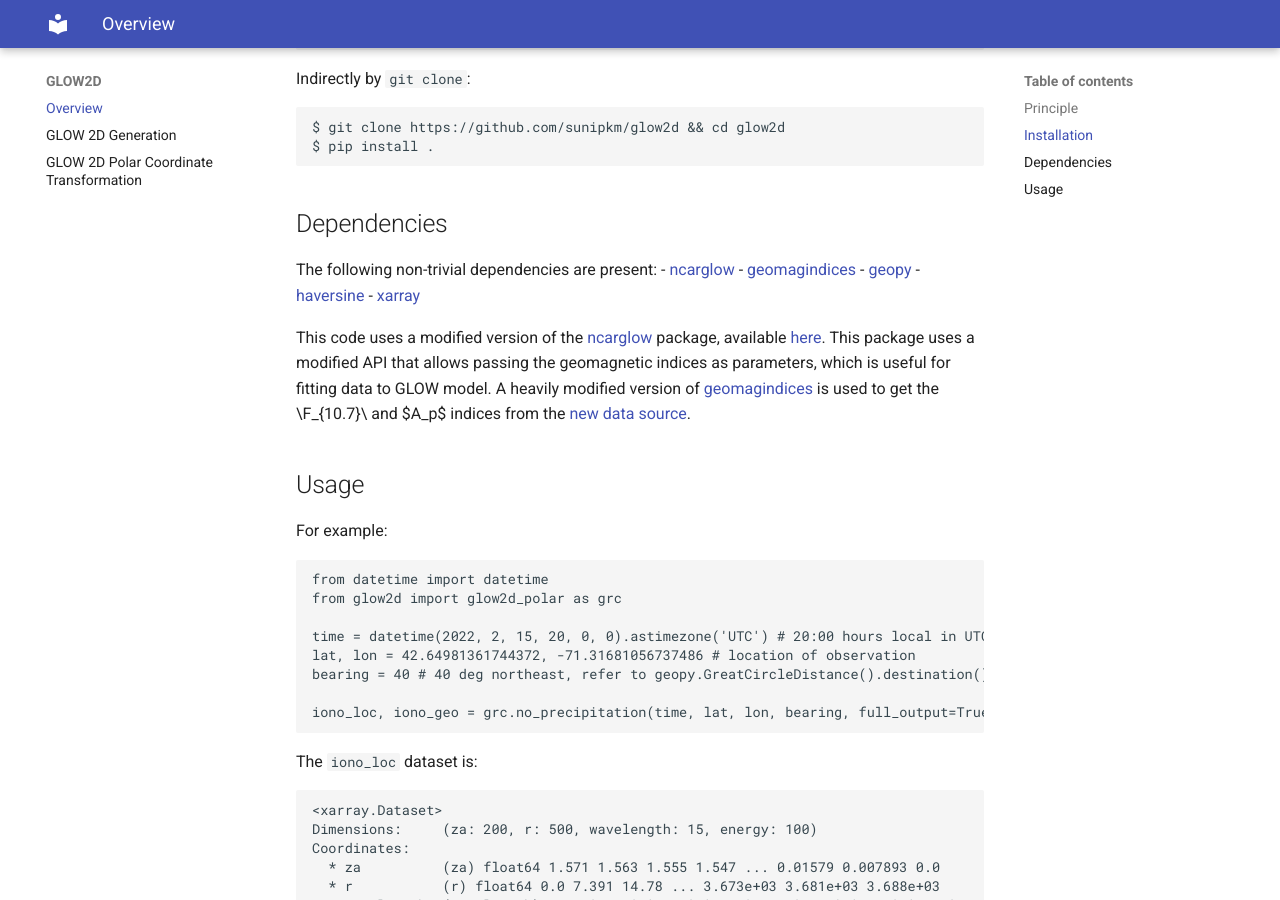
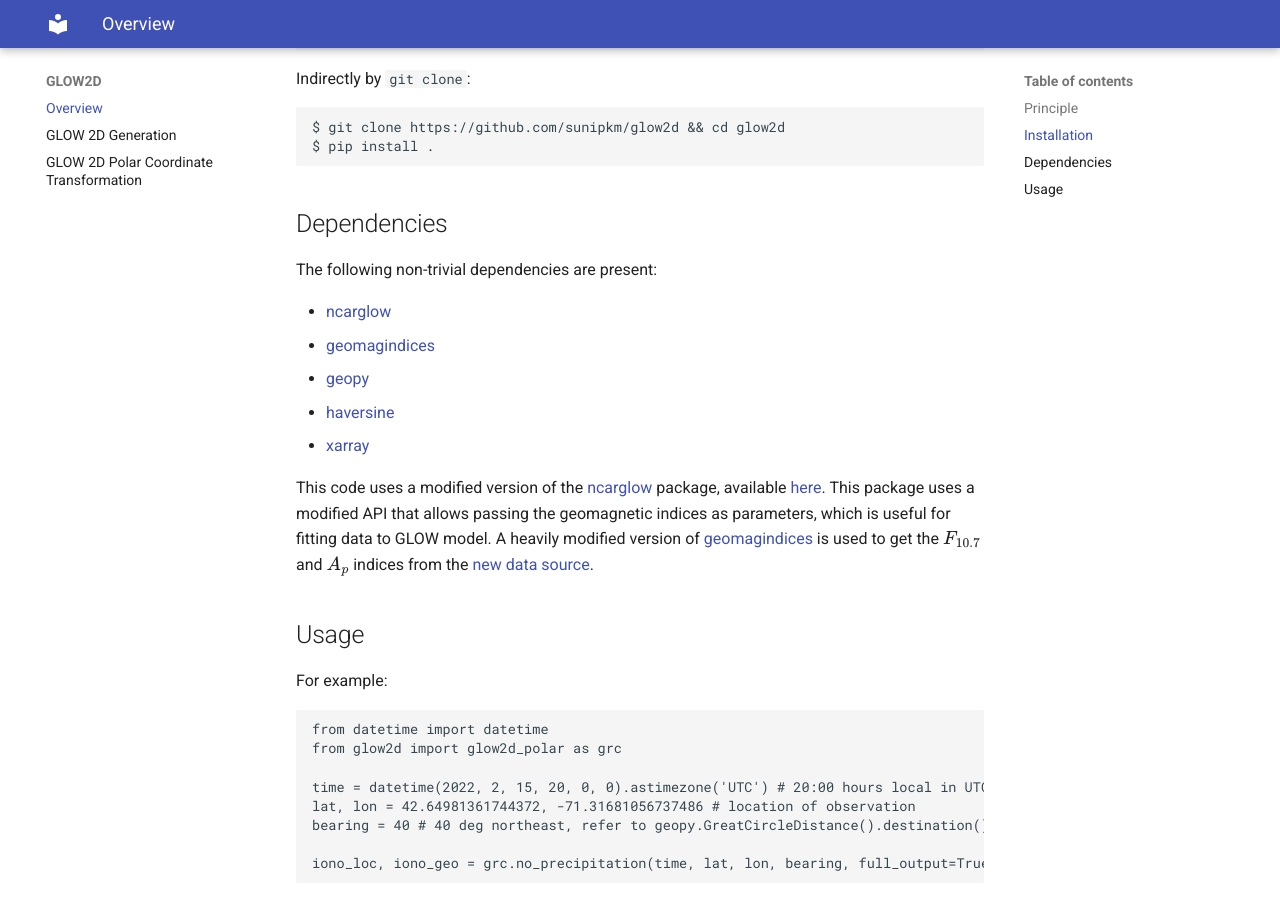
Before and after one commit to sunipkm/glow2d, an MkDocs documentation site: the page built from docs/index.md, in a window 1280 px wide and 900 px high, scrolled down 1893 px. Built offline with MkDocs 1.6.1 and Material for MkDocs 9.7.7, drawn with Linux system fonts in a browser that asks for light colours; formulas are drawn with MathJax 3; some of the changed text lies outside the part shown.

Commit message:
Fixed typos in doc

```diff
--- a/docs/index.md
+++ b/docs/index.md
@@ -3,7 +3,7 @@
 This package builds off of the GLobal airglOW model. The GLOW model is evaluated on an altitude grid at a location. For non-zenith observation geometries, the model requires evaluation at multiple points along the line of sight. The `glow2d` library wraps the `ncarglow.no_precipitation()` function to generate the output on a 2D grid in a geocentric (GEO) coordinate system and in a local (ZA, R) coordinate system.
 
 ## Principle
-GLOW model is evaluated at one geolocation (latitude, longitude) at a given time. Assuming spherical geometry, for a given bearing, the GLOW model can be evaluated at different geolocations at a given time in a geocentric coordinate system \((R, \theta, \phi)\). The local polar coordinate system, defined at the starting location as \(r, \zeta, \phi\), is related to the geocentric coordinate system through the equations:
+GLOW model is evaluated at one geolocation (latitude, longitude) at a given time. Assuming spherical geometry, for a given bearing, the GLOW model can be evaluated at different geolocations at a given time in a geocentric coordinate system \((R, \theta, \phi)\). The local polar coordinate system, defined at the starting location as \((r, \zeta, \phi)\), is related to the geocentric coordinate system through the equations:
 $$
     r = \sqrt{(R\cos{\theta} - R_0)^2 + R^2\sin^2{\theta}}, \\
     \zeta = \arctan{\frac{R\sin\theta}{R\cos\theta - R_0}},\\
@@ -27,7 +27,7 @@
                         \frac{\partial \zeta}{\partial R} & \frac{\partial \zeta}{\partial \theta} \end{array}\right|
             = \frac{R}{r^3}\left(R^2 + R_0^2 - 2 R R_0 \cos{\theta}\right).
 $$
-The determinant is evaluated at a position \((R, \theta, \phi\). Note, that the determinant does not depend on \(\phi\), i.e. the geometry is azimuthally symmetric, and \(r\) is known given \(R, \theta\).
+The determinant is evaluated at a position \((R, \theta, \phi)\). Note, that the determinant does not depend on \(\phi\), i.e. the geometry is azimuthally symmetric, and \(r\) is known given \(R, \theta\).
 
 GLOW model is executed in the \(R, \theta~(,~\phi)\) coordinate system on a uniform grid. The non-linearity of the coordinate transformation from \(R, \theta~(,~\phi)\) to \(r, \zeta~(,~\phi)\) results in a non-uniform grid in \(r, \zeta\) coordinates for points in \(R, \theta\) coordinates. An interpolation is performed to an uniform grid in \(r, \zeta\) coordinates, followed by a normalization by \(\left|J_{Rr}\right|\) for density outputs, such as the volume emission rate.
 
@@ -52,6 +52,7 @@
 
 ## Dependencies
 The following non-trivial dependencies are present:
+
 - [ncarglow](https://github.com/sunipkm/ncar-glow)
 - [geomagindices](https://github.com/sunipkm/geomagindices)
 - [geopy](https://pypi.org/project/geopy/)
@@ -59,7 +60,7 @@
 - [xarray](https://pypi.org/project/xarray/)
 
 This code uses a modified version of the [ncarglow](https://pypi.org/project/ncarglow/) package, available [here](https://github.com/sunipkm/ncar-glow.git). This package uses a modified API that allows passing the geomagnetic indices as parameters, which is useful for fitting data to GLOW model.
-A heavily modified version of [geomagindices](https://pypi.org/project/geomagindices/) is used to get the \F_{10.7}\ and $A_p$ indices from the [new data source](https://www.gfz-potsdam.de/en/kp-index/).
+A heavily modified version of [geomagindices](https://pypi.org/project/geomagindices/) is used to get the \(F_{10.7}\) and \(A_p\) indices from the [new data source](https://www.gfz-potsdam.de/en/kp-index/).
 
 ## Usage
 For example:
```
